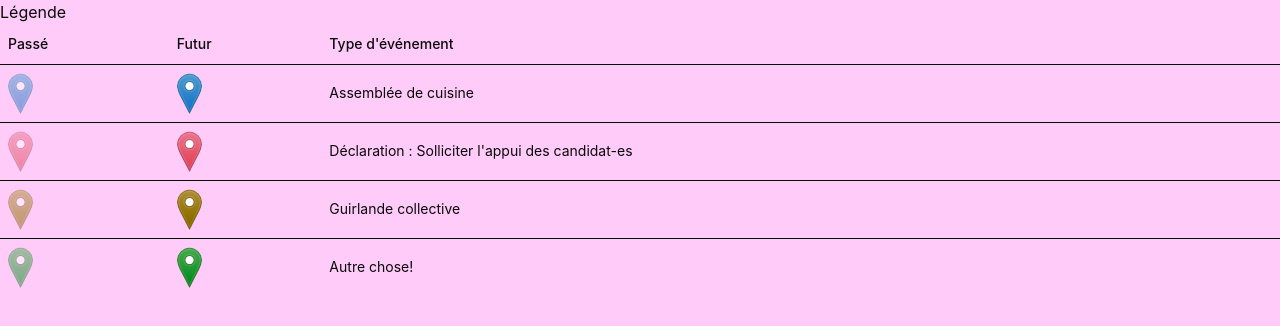
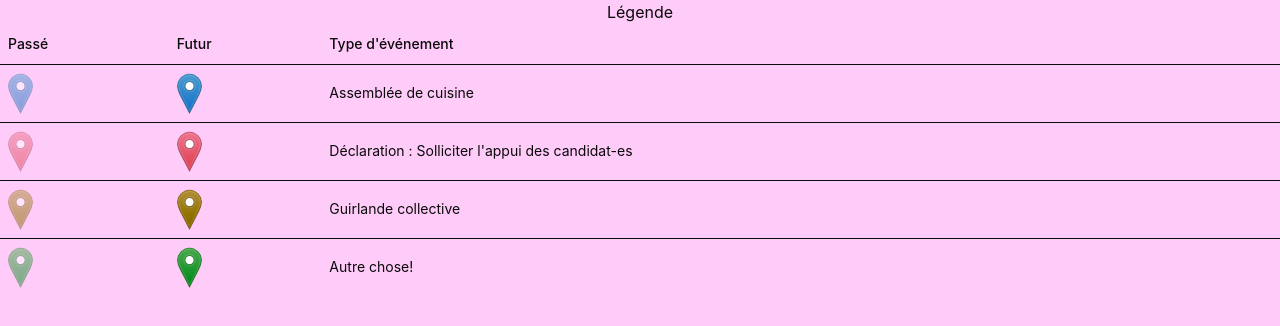
Before and after one commit to MultitudesQc/Carte, a Next.js app: page /legend in a window 1280 px wide. Shown: the top 326 px of the page. Built offline with nearby package versions, Linux system fonts and the light colour scheme.

Commit message:
Center legend label

```diff
--- a/src/app/legend/page.tsx
+++ b/src/app/legend/page.tsx
@@ -8,7 +8,7 @@ const {past, future, type} = legend
 export default function Page () {
   return (
     <>
-      <h3>{legend.title}</h3>
+      <h3 className="text-center">{legend.title}</h3>
       <Table>
         <TableHeader>
           <TableRow className='border-foreground'>
```
